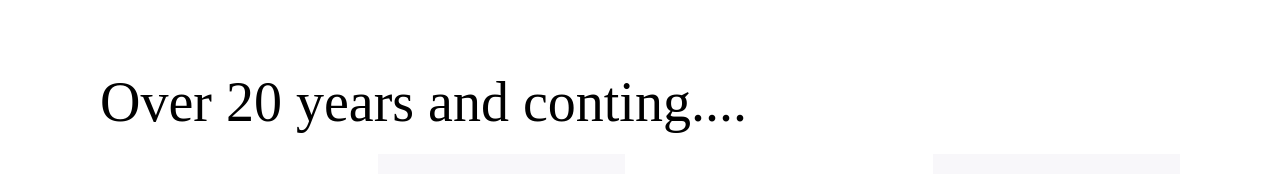
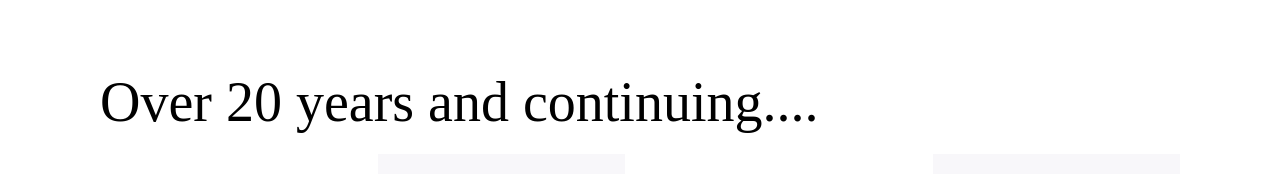
Before and after one commit to Sameera-MHK/apronsnlove, a React (Create React App) app: page /our-mission in a window 1280 px wide. Shown: the part 778-952 px from the top of the page. Built offline with nearby package versions, Linux system fonts and the light colour scheme.

Commit message:
Update Mission.jsx

```diff
--- a/src/pages/Mission/Mission.jsx
+++ b/src/pages/Mission/Mission.jsx
@@ -42,7 +42,7 @@ const Mission = () => {
       </div>
 
       <div className="time_line">
-        <h1>Over 20 years and conting....</h1>
+        <h1>Over 20 years and continuing....</h1>
         <div className="time_line_info">
           <div className="years">
             <h1>1992</h1>
```
